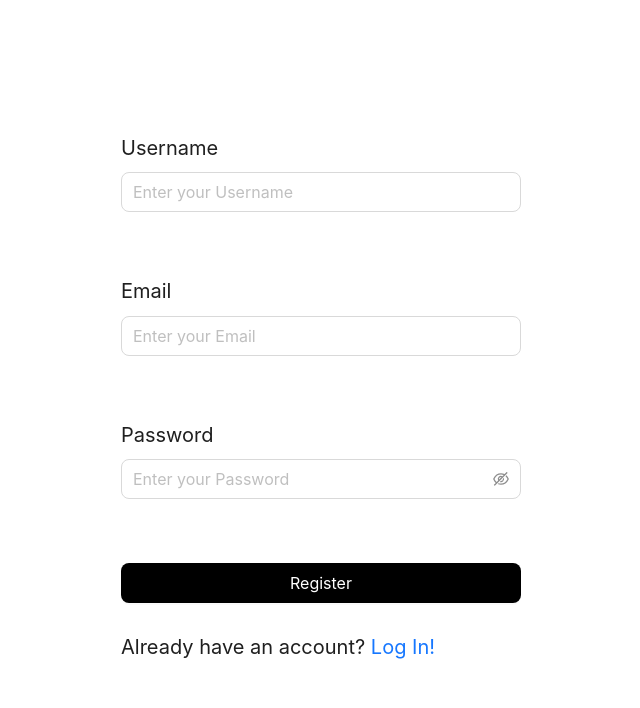
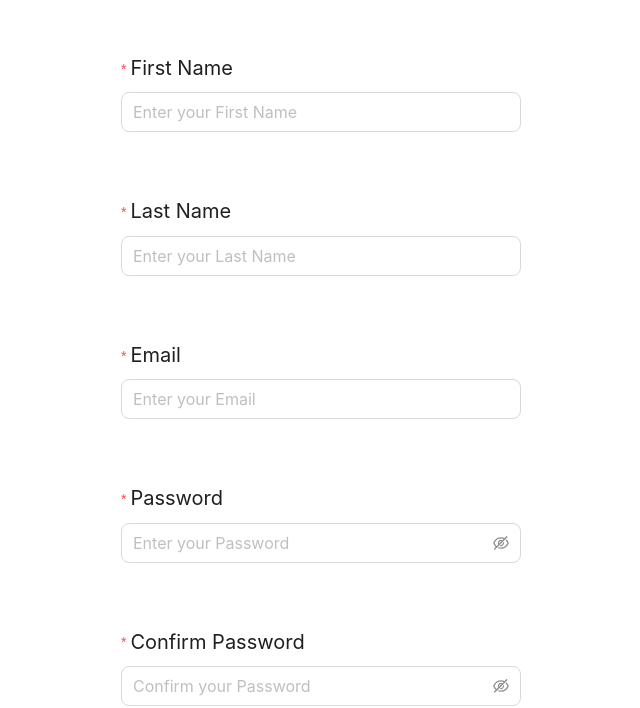
Before and after one commit to Sriram-7451/devopsprjmgmt-24-25, a React (Create React App) app: page /userRegister in a window 1280 px wide. Shown: the part 107-815 px from the top of the page, without its empty margins (319-959 px from the left). Built offline with nearby package versions, Linux system fonts and the light colour scheme.

Commit message:
feat:Integrated API for login, register and forgot password

```diff
--- a/package.json
+++ b/package.json
@@ -4,6 +4,7 @@
   "private": true,
   "dependencies": {
     "antd": "^5.22.7",
+    "axios": "^1.7.9",
     "cra-template": "1.2.0",
     "react": "^18.3.1",
     "react-dom": "^18.3.1",
--- a/src/App.js
+++ b/src/App.js
@@ -15,7 +15,7 @@ function App() {
           <Route path="/" element={<Login />} />
           <Route path="/userRegister" element={<UserRegister />} />
           <Route path="/forgotPassword" element={<ForgotPassword />} />
-          <Route path="*" element={<Errorpage/>} />
+          <Route path="/errorland" element={<Errorpage/>} />
         </Routes>
       </Router>
     </div>
--- a/src/screens/forgot_password.jsx
+++ b/src/screens/forgot_password.jsx
@@ -1,13 +1,52 @@
-import { Button, Form, Input } from "antd";
+import { Button, Form, Input, notification } from "antd";
 import { Link } from "react-router-dom";
+import axios from "axios";
 import "./forgot_password.css"
 
 function ForgotPassword() {
+
+    const handleForgot = async (values) => {
+        console.log("values",values)
+
+        try {
+        const response = await axios.post('http://localhost:5000/forgotpassword', {
+            email: values.email,
+            password: values.password,
+            cpassword: values.cpassword
+        }, { withCredentials: true });
+
+        // Show success notification
+        notification.success({
+            message: 'Password Changed Successfully',
+            description: response.data.message,
+            placement: 'topRight',
+        });
+
+        // Redirect to home page after successful login
+        // window.location.reload();
+
+        } catch (error) {
+        console.error(error);
+
+        // Show error notification
+        notification.error({
+            message: 'Password Change Failed',
+            description: error.response?.data?.message || 'Something went wrong. Please try again.',
+            placement: 'topRight',
+        });
+        } finally {
+        // setLoading(false);
+        }
+    }
+
     return (
         <div className="ForgotPasswordFormContainer">
             <div style={{ height: "30vh" }}></div>
-            <Form>
+            <Form
+                onFinish={handleForgot}
+            >
                 <Form.Item
+                    name="email"
                     layout="vertical"
                     label={<span style={{ fontSize: "20px" }}>Enter your Email</span>}
                 >
@@ -18,6 +57,7 @@ function ForgotPassword() {
                 </Form.Item>
                 <div style={{ height: "40px" }} />
                 <Form.Item
+                    name="password"
                     layout="vertical"
                     label={<span style={{ fontSize: "20px" }}>Enter New Password</span>}
                 >
@@ -27,6 +67,7 @@ function ForgotPassword() {
                 </Form.Item>
                 <div style={{ height: "40px" }} />
                 <Form.Item
+                    name="cpassword"
                     layout="vertical"
                     label={<span style={{ fontSize: "20px" }}>Confirm New Password</span>}
                 >
@@ -36,7 +77,7 @@ function ForgotPassword() {
                 </Form.Item>
                 <div style={{ height: "40px" }} />
                 <Form.Item>
-                    <Button color="default" variant="solid" style={{ width: "100%", height: "5vh" }} size="large">
+                    <Button color="default" variant="solid" style={{ width: "100%", height: "5vh" }} size="large" htmlType="submit">
                         Change password
                     </Button>
                 </Form.Item>
--- a/src/screens/login.jsx
+++ b/src/screens/login.jsx
@@ -1,16 +1,61 @@
-
-import { Button, Form, Input } from "antd";
+import React, { useState } from 'react';
+import { Button, Form, Input, notification } from "antd";
 import { Link } from "react-router-dom";
+import axios from "axios";
 import './login.css'
 
 function Login() {
+
+    const [loading, setLoading] = useState(false);
+
+    const handleLogin = async (values) => {
+        console.log("values",values)
+        setLoading(true);
+
+        try {
+        const response = await axios.post('http://localhost:5000/login', {
+            email: values.email,
+            password: values.password,
+        }, { withCredentials: true });
+
+        // Show success notification
+        notification.success({
+            message: 'Login Successful',
+            description: response.data.message,
+            placement: 'topRight',
+        });
+
+        // Redirect to home page after successful login
+        // window.location.reload();
+
+        } catch (error) {
+        console.error(error);
+
+        // Show error notification
+        notification.error({
+            message: 'Login Failed',
+            description: error.response?.data?.message || 'Something went wrong. Please try again.',
+            placement: 'topRight',
+        });
+        } finally {
+        setLoading(false);
+        }
+    };
+
     return (
         <div className="LoginFormContainer">
             <div style={{ height: "30vh" }}></div>
-            <Form>
+            <Form
+                onFinish={handleLogin}
+            >
                 <Form.Item
+                    name="email"
                     layout="vertical"
                     label={<span style={{ fontSize: "20px" }}>Email</span>}
+                    rules={[
+                        { required: true, message: 'Please enter your email!' },
+                        { type: 'email', message: 'Please enter a valid email!' },
+                    ]}
                 >
                     <Input
                         placeholder="Enter your Email"
@@ -19,8 +64,12 @@ function Login() {
                 </Form.Item>
                 <div style={{ height: "40px" }} />
                 <Form.Item
+                    name="password"
                     layout="vertical"
                     label={<span style={{ fontSize: "20px" }}>Password</span>}
+                    rules={[
+                        { required: true, message: 'Please enter your password!' },
+                    ]}
                 >
                     <Input.Password
                         placeholder="Enter your Password"
@@ -31,7 +80,7 @@ function Login() {
                 <span style={{ fontSize: "20px" }}><Link to={"/forgotPassword"}>Forgot Password?</Link></span>
                 <div style={{ height: "40px" }} />
                 <Form.Item>
-                    <Button color="default" variant="solid" style={{ width: "100%", height: "5vh" }} size="large">
+                    <Button color="default" variant="solid" style={{ width: "100%", height: "5vh" }} size="large" loading={loading} htmlType="submit">
                         Log in
                     </Button>
                 </Form.Item>
--- a/src/screens/user_register.jsx
+++ b/src/screens/user_register.jsx
@@ -1,52 +1,125 @@
-import { Button, Form, Input } from "antd";
+import React, { useState } from "react";
+import { Button, Form, Input, notification } from "antd";
 import { Link } from "react-router-dom";
-import "./user_register.css"
+import axios from "axios";
+import "./user_register.css";
 
-function UserRegister(){
-return(
+function UserRegister() {
+  const [loading, setLoading] = useState(false);
+
+  const handleRegister = async (values) => {
+    setLoading(true);
+
+    // Ensure the passwords match
+    if (values.password !== values.cpassword) {
+      notification.error({
+        message: "Password Mismatch",
+        description: "Passwords do not match, please try again.",
+        placement: "topRight",
+      });
+      setLoading(false);
+      return;
+    }
+
+    try {
+      const response = await axios.post("http://localhost:5000/signup", {
+        firstname: values.firstname,
+        lastname: values.lastname,
+        email: values.email,
+        password: values.password,
+        cpassword: values.cpassword,
+      });
+
+      // Show a success notification
+      notification.success({
+        message: "Registration Successful",
+        description: "You have registered successfully!",
+        placement: "topRight",
+      });
+
+      // Reset loading state after the request
+      setLoading(false);
+    } catch (error) {
+      console.error(error);
+      notification.error({
+        message: "Registration Failed",
+        description: "Something went wrong. Please try again.",
+        placement: "topRight",
+      });
+      setLoading(false);
+    }
+  };
+
+  return (
     <div className="UserRegisterFormContainer">
-    <div style={{ height: "30vh" }}></div>
-    <Form>
+      <div style={{ height: "20vh" }}></div>
+      <Form onFinish={handleRegister}>
         <Form.Item
           layout="vertical"
-            label={<span style={{ fontSize: "20px" }}>Username</span>}
+          label={<span style={{ fontSize: "20px" }}>First Name</span>}
+          name="firstname"
+          rules={[{ required: true, message: "Please enter your first name" }]}
         >
-            <Input
-                placeholder="Enter your Username"
-                size="large"
-            />
+          <Input placeholder="Enter your First Name" size="large" />
+        </Form.Item>
+        <div style={{ height: "40px" }} />
+        <Form.Item
+          layout="vertical"
+          label={<span style={{ fontSize: "20px" }}>Last Name</span>}
+          name="lastname"
+          rules={[{ required: true, message: "Please enter your last name" }]}
+        >
+          <Input placeholder="Enter your Last Name" size="large" />
         </Form.Item>
         <div style={{ height: "40px" }} />
         <Form.Item
           layout="vertical"
           label={<span style={{ fontSize: "20px" }}>Email</span>}
+          name="email"
+          rules={[
+            { required: true, message: "Please enter your email" },
+            { type: "email", message: "Please enter a valid email" },
+          ]}
         >
-            <Input
-                placeholder="Enter your Email"
-                size="large"
-            />
+          <Input placeholder="Enter your Email" size="large" />
         </Form.Item>
         <div style={{ height: "40px" }} />
         <Form.Item
           layout="vertical"
           label={<span style={{ fontSize: "20px" }}>Password</span>}
+          name="password"
+          rules={[{ required: true, message: "Please enter your password" }]}
         >
-            <Input.Password
-                placeholder="Enter your Password"
-                size="large"
-            />
+          <Input.Password placeholder="Enter your Password" size="large" />
+        </Form.Item>
+        <div style={{ height: "40px" }} />
+        <Form.Item
+          layout="vertical"
+          label={<span style={{ fontSize: "20px" }}>Confirm Password</span>}
+          name="cpassword"
+          rules={[{ required: true, message: "Please confirm your password" }]}
+        >
+          <Input.Password placeholder="Confirm your Password" size="large" />
         </Form.Item>
         <div style={{ height: "40px" }} />
         <Form.Item>
-            <Button color="default" variant="solid" style={{ width: "100%", height: "5vh" }} size="large">
+          <Button
+            type="primary"
+            htmlType="submit"
+            style={{ width: "100%", height: "5vh" }}
+            size="large"
+            loading={loading}
+          >
             Register
           </Button>
         </Form.Item>
         <div style={{ height: "5px" }} />
-        <span style={{ fontSize: "20px" }}>Already have an account? <Link to={"/"}>Log In!</Link></span>
+        <span style={{ fontSize: "20px" }}>
+          Already have an account? <Link to={"/"}>Log In!</Link>
+        </span>
       </Form>
     </div>
-)
+  );
 }
 
 export default UserRegister;
```
Also changed, not shown: 1 other file (tests, documents, lock files or other folders). Lines whose indentation alone changed are shown as unchanged.
